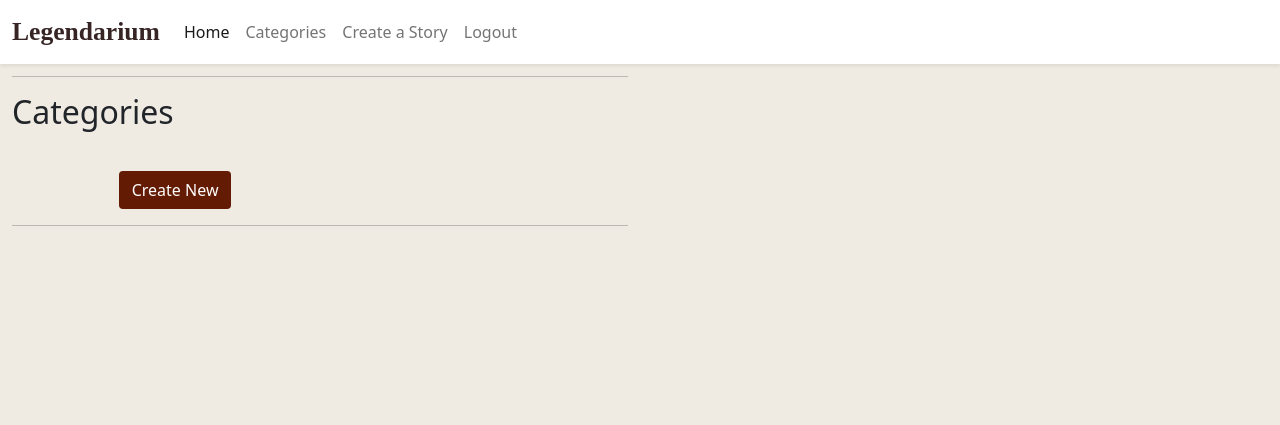
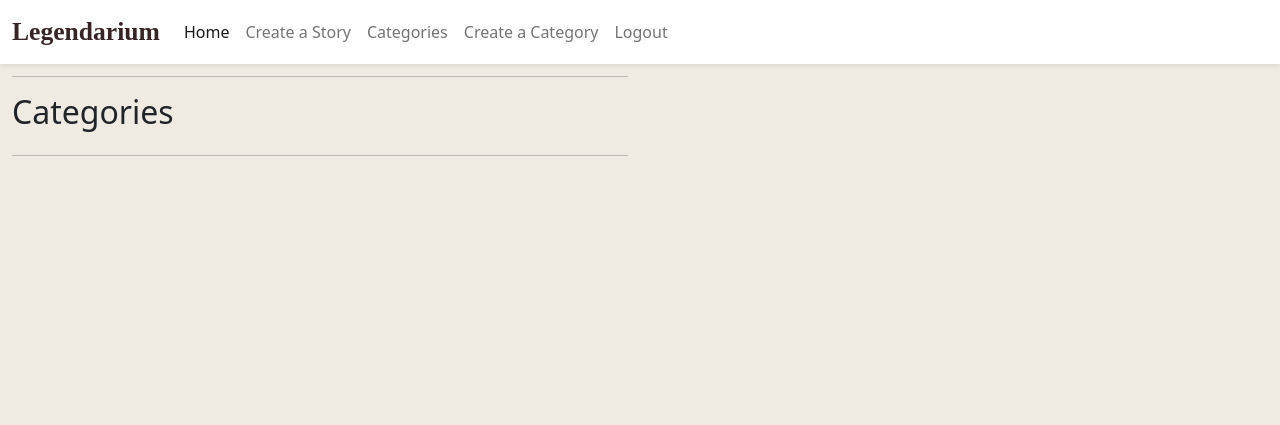
Before and after one commit to Code-Institute-Submissions/Estelindis-legendarium_JanResub, a Django app: page /categories/ in a window 1280 px wide. Shown: the top 425 px of the page. Run offline with Django 3.2, Linux system fonts and the light colour scheme; the visitor is signed in with stand-in values (Sample User, id 1); data that the repository does not hold is empty; some libraries are stand-ins or nearby versions; some web fonts are replaced.

Commit message:
Move category creation link to navbar

```diff
--- a/chargen/templates/categories.html
+++ b/chargen/templates/categories.html
@@ -8,13 +8,6 @@
         <div class="col-12 col-md-6">
             <hr>
             <h2 class="logo-font mb-4">Categories</h2>
-            <div class="row">
-                <div class="col-md-8 mt-3 offset-md-2">
-                    <button class="btn btn-signup right">
-                        <a href="{% url 'category_create' %}" class="btn-link">Create New</a>
-                    </button>
-                </div>
-            </div>
             <hr>
         </div>
         <!-- Categories Column -->
--- a/templates/base.html
+++ b/templates/base.html
@@ -35,10 +35,13 @@
                             </li>
                             {% if user.is_authenticated and user.is_superuser %}
                             <li class="nav-item">
+                                <a class="nav-link" href="{% url 'story_create' %}">Create a Story</a>
+                            </li>
+                            <li class="nav-item">
                                 <a class="nav-link" href="{% url 'category_list' %}">Categories</a>
                             </li>
                             <li class="nav-item">
-                                <a class="nav-link" href="{% url 'story_create' %}">Create a Story</a>
+                                <a class="nav-link" href="{% url 'category_create' %}">Create a Category</a>
                             </li>
                             <li class="nav-item">
                                 <a class="nav-link" href="{% url 'account_logout' %}">Logout</a>
```
